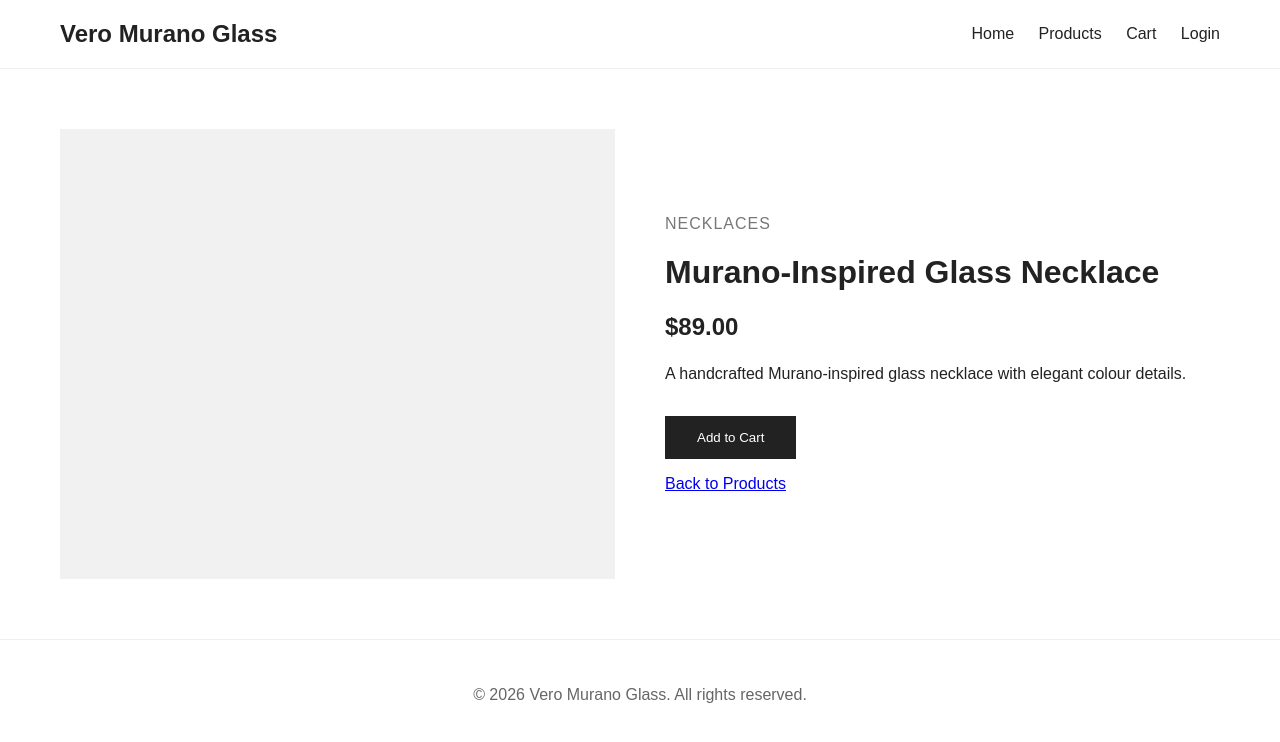
After one commit to wowitsaneesh/vero-murano-glass-website, a Flask app: page /products/1 in a window 1280 px wide. The commit adds this page. Shown: the top 742 px of the page. Run offline with Flask 3, Linux system fonts and the light colour scheme.

Commit message:
Create product detail page

```diff
--- a/app/routes.py
+++ b/app/routes.py
@@ -28,3 +28,36 @@ def products():
         },
     ]
     return render_template('products.html', products=placeholder_products)
+
+@app.route("/products/<int:product_id>")
+def product_detail(product_id):
+    placeholder_products = [
+        {
+            "id": 1,
+            "name": "Murano-Inspired Glass Necklace",
+            "price": 89.00,
+            "category": "Necklaces",
+            "description": "A handcrafted Murano-inspired glass necklace with elegant colour details.",
+        },
+        {
+            "id": 2,
+            "name": "Blue Glass Bracelet",
+            "price": 65.00,
+            "category": "Bracelets",
+            "description": "A delicate blue glass bracelet inspired by Venetian glasswork.",
+        },
+        {
+            "id": 3,
+            "name": "Handcrafted Glass Earrings",
+            "price": 45.00,
+            "category": "Earrings",
+            "description": "Lightweight handcrafted glass earrings with a colourful finish.",
+        },
+    ]
+    selected_product = None;
+
+    for product in placeholder_products:
+        if product["id"] == product_id:
+            selected_product = product
+
+    return render_template('product_detail.html', product=selected_product)
--- a/app/static/css/styles.css
+++ b/app/static/css/styles.css
@@ -111,3 +111,45 @@ footer {
     color: #222;
     text-decoration: underline;
 }
+
+.product-detail-page {
+    display: grid;
+    grid-template-columns: 1fr 1fr;
+    gap: 50px;
+    padding: 60px;
+    align-items: center;
+}
+
+.product-detail-image {
+    height: 450px;
+    background-color: #f1f1f1;
+}
+
+.product-detail-info {
+    text-align: left;
+}
+
+.product-category {
+    color: #777;
+    text-transform: uppercase;
+    letter-spacing: 1px;
+}
+
+.product-price {
+    font-size: 24px;
+    font-weight: bold;
+    margin: 20px 0;
+}
+
+.product-description {
+    line-height: 1.6;
+    margin-bottom: 30px;
+}
+
+.add-to-cart-button {
+    padding: 14px 32px;
+    background-color: #222;
+    color: white;
+    border: none;
+    cursor: pointer;
+}
--- /dev/null
+++ b/app/templates/product_detail.html
@@ -0,0 +1,20 @@
+{% extends "base.html" %}
+
+{% block content %}
+    <main class="product-detail-page">
+        <div class="product-detail-image"></div>
+
+        <div class="product-detail-info">
+            <p class="product-category">{{ product.category }}</p>
+            <h1>{{ product.name }}</h1>
+            <p class="product-price">${{ "%.2f"|format(product.price) }}</p>
+            <p class="product-description">{{ product.description }}</p>
+
+            <button class="add-to-cart-button">Add to Cart</button>
+
+            <p>
+                <a href="{{ url_for('products') }}">Back to Products</a>
+            </p>
+        </div>
+    </main>
+{% endblock %}
--- a/app/templates/products.html
+++ b/app/templates/products.html
@@ -14,7 +14,7 @@
                     <p>{{ product.category }}</p>
                     <p>${{ "%.2f"|format(product.price) }}</p>
 
-                    <a href="#" class="product-link">View Details</a>
+                    <a href="{{ url_for('product_detail', product_id=product.id) }}" class="product-link">View Details</a>
                 </div>
             {% endfor %}
         </div>
```
